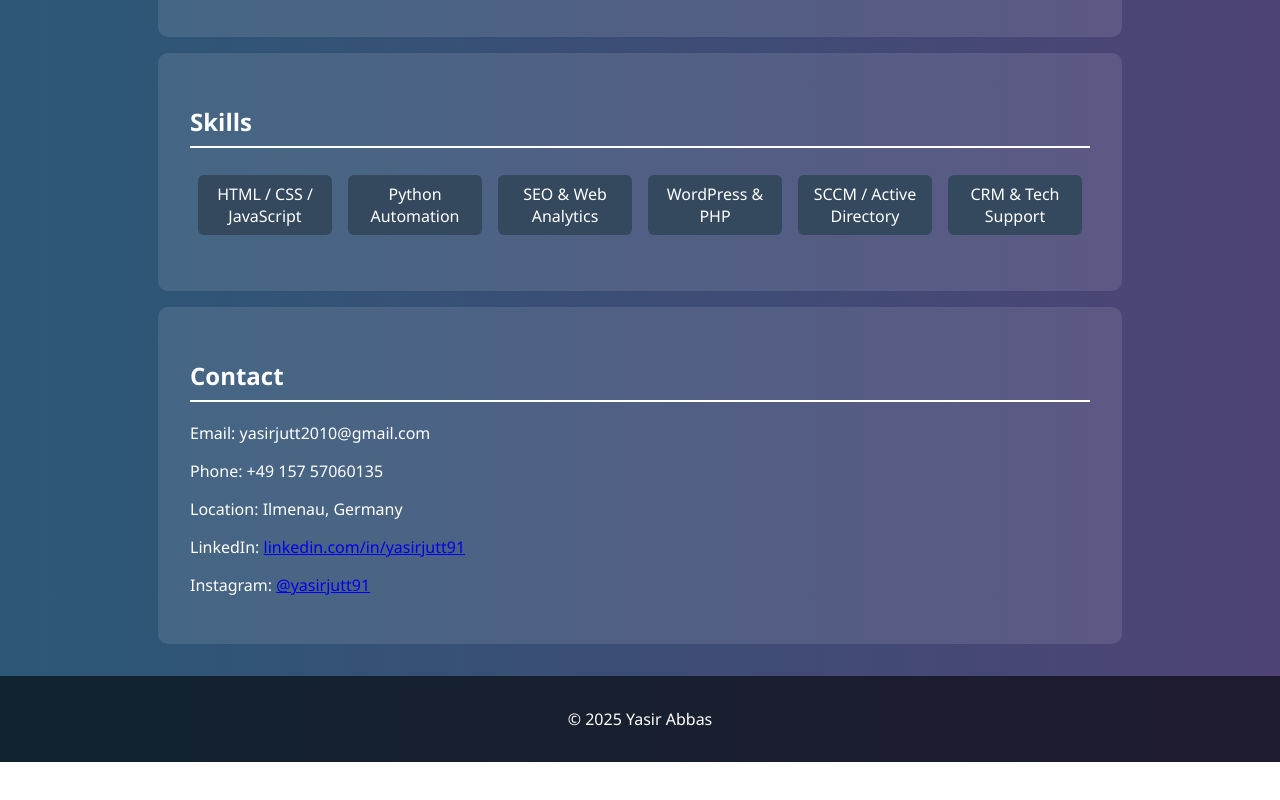
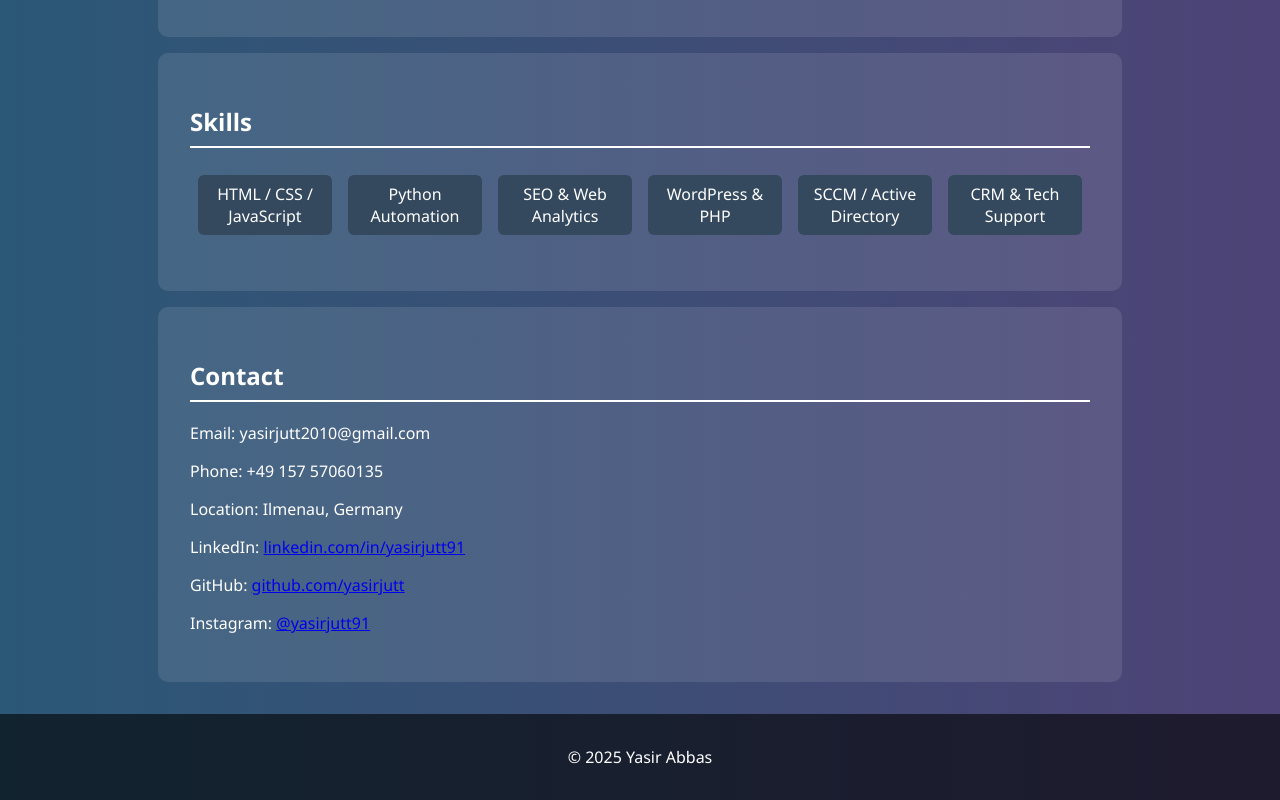
Before and after one commit to yasirjutt/Portfolio, a plain HTML site: page index.html in a window 1280 px wide. Shown: the part 1185-1985 px from the top of the page. Before the commit the page ends 1947 px from the top, so only its background shows below. Drawn offline with Linux system fonts and the light colour scheme.

Commit message:
Update index.html

```diff
--- a/index.html
+++ b/index.html
@@ -84,6 +84,7 @@
     <p>Phone: +49 157 57060135</p>
     <p>Location: Ilmenau, Germany</p>
     <p>LinkedIn: <a href="https://www.linkedin.com/in/yasirjutt91">linkedin.com/in/yasirjutt91</a></p>
+    <p>GitHub: <a href="https://github.com/yasirjutt">github.com/yasirjutt</a></p>
     <p>Instagram: <a href="https://instagram.com/yasirjutt91">@yasirjutt91</a></p>
   </section>
 
```
